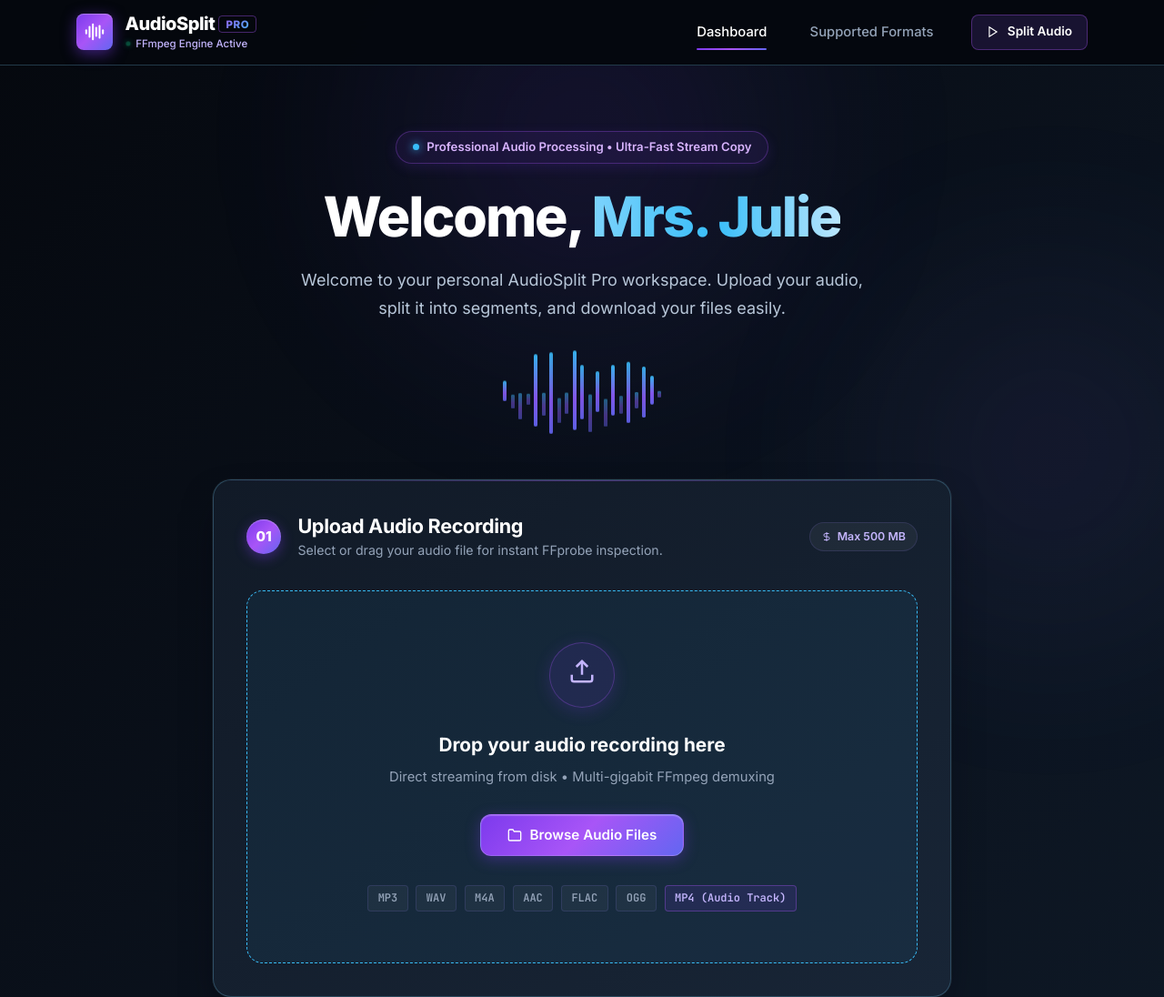
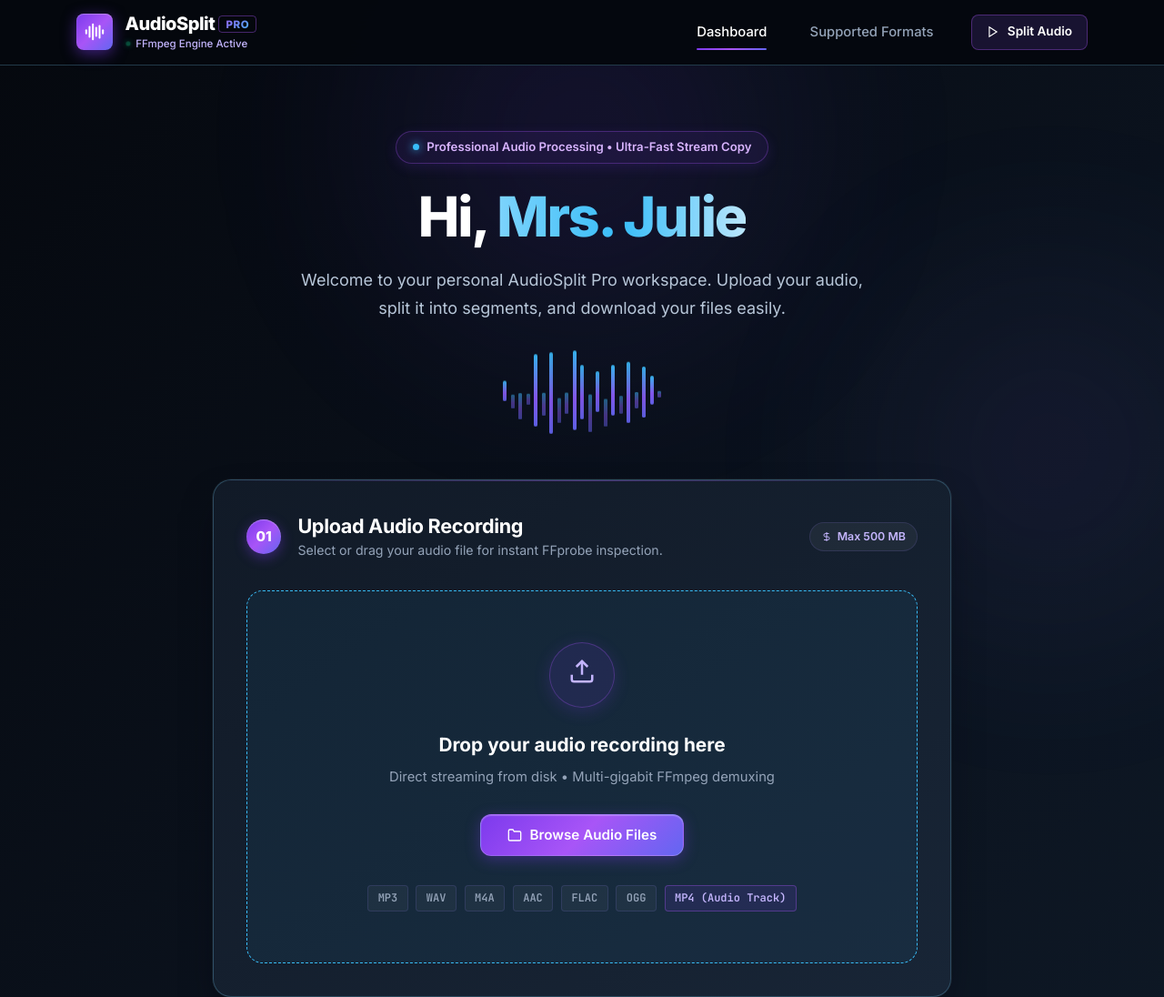
Before and after one commit to vinithmathew972/AudioSplit-Pro, a plain HTML site: page frontend/index.html in a window 1280 px wide. Shown: the top 1096 px of the page at 91% size. Drawn offline with Linux system fonts and the light colour scheme.

Commit message:
update message

```diff
--- a/frontend/index.html
+++ b/frontend/index.html
@@ -68,7 +68,7 @@
           <span class="badge-dot"></span>
           <span>Professional Audio Processing • Ultra-Fast Stream Copy</span>
         </div>
-        <h1 class="hero-title">Welcome, <span class="gradient-text">Mrs. Julie</span></h1>
+        <h1 class="hero-title">Hi, <span class="gradient-text">Mrs. Julie</span></h1>
         <p class="hero-description">
           Welcome to your personal AudioSplit Pro workspace.
           Upload your audio, split it into segments, and download your files easily.
```
